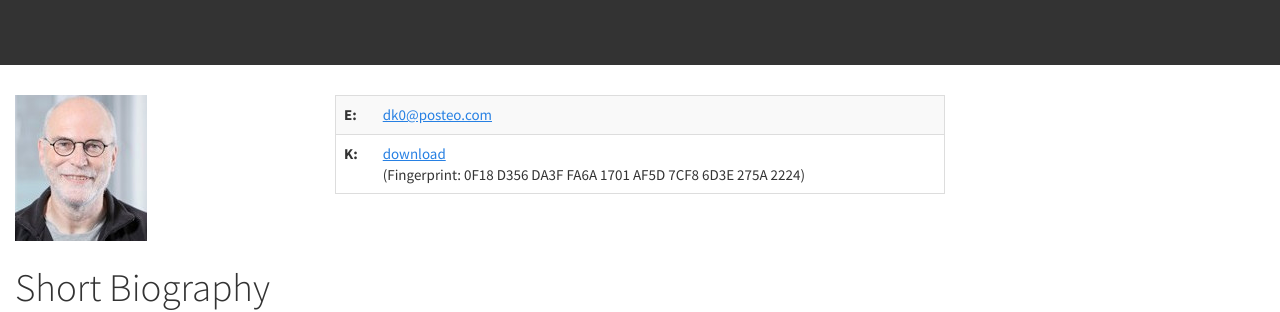
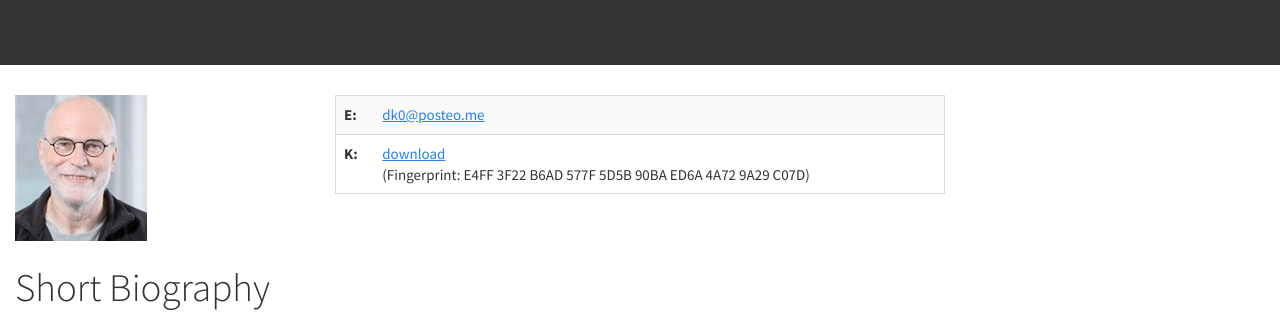
Before and after one commit to DavidKendall/davidkendall.github.io, a Jekyll site: the page built from index.md, in a window 1280 px wide. Shown: the part 237-549 px from the top of the page. Built offline with Jekyll 4.4.1, drawn with Linux system fonts in a browser that asks for light colours; nearby versions of some CDN libraries.

Commit message:
Update email

```diff
--- a/index.md
+++ b/index.md
@@ -21,12 +21,12 @@ class="img-responsive" style="margin-bottom: 5px"/>
     <!--</tr>-->
     <tr>
       <td><strong>E:</strong></td>
-      <td><a href="mailto:dk0@posteo.com">dk0@posteo.com</a></td>
+      <td><a href="mailto:dk0@posteo.me">dk0@posteo.me</a></td>
     </tr>
     <tr>
       <td><strong>K:</strong></td>
       <td><a href="pgp_key.asc">download</a> <br/>
-          (Fingerprint: 0F18 D356 DA3F FA6A 1701 AF5D 7CF8 6D3E 275A 2224)
+          (Fingerprint: E4FF 3F22 B6AD 577F 5D5B 90BA ED6A 4A72 9A29 C07D)
       </td>
     </tr>
   </tbody>
```
Also changed, not shown: 1 other file.
